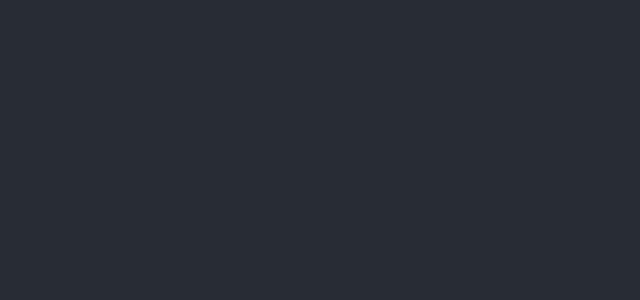
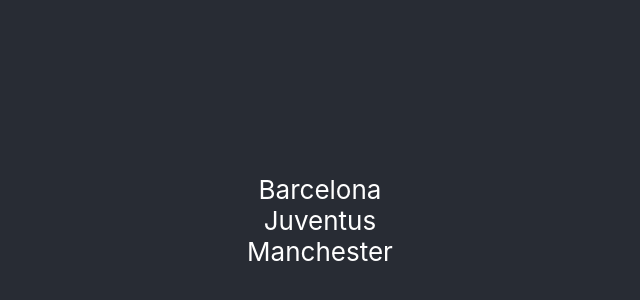
Before and after one commit to MMuktarova/class30082022, a React (Create React App) app: page / in a window 1280 px wide. Shown: the part 180-480 px from the top of the page, without its empty margins (320-960 px from the left). Built offline with nearby package versions, Linux system fonts and the light colour scheme.

Commit message:
base component and data is already shown on the app

```diff
--- a/src/App.js
+++ b/src/App.js
@@ -1,12 +1,12 @@
-
 import './App.css';
+import ScoreBoard from './components/scoresBoard/ScoreBoard';
 
 
 function App() {
   return (
     <div className="App">
       <header className="App-header">
-
+       <ScoreBoard/>
       </header>
     </div>
   );
--- /dev/null
+++ b/src/components/scoresBoard/ScoreBoard.jsx
@@ -0,0 +1,27 @@
+import { Component } from "react";
+import { teams } from './data'
+
+class ScoreBoard extends Component{
+    constructor() {
+        super()
+        this.state = {teams}
+    }
+    render() {
+        const {teams} =this.state
+        return (
+            <div>
+                {
+                    teams.map((team) => {
+                        return (
+                            <div>
+                                {team.nameClub}
+                            </div>
+                        )
+                    })
+                }
+            </div>
+        )
+    }
+
+}
+export default ScoreBoard
--- /dev/null
+++ b/src/components/scoresBoard/data.js
@@ -0,0 +1,20 @@
+ export const teams = [
+    {
+        id: 1,
+        nameClub: 'Barcelona',
+        img: "https://cdn.freebiesupply.com/logos/thumbs/2x/fc-barcelona-logo.png",
+        votes:0
+    },
+     {
+        id: 2,
+        nameClub: 'Juventus',
+        img: "https://purepng.com/public/uploads/large/purepng.com-juventus-logojuventuslogojuventus-turin-logonew-21529676316hzqzr.png",
+        votes:0
+     },
+      {
+        id: 3,
+        nameClub: 'Manchester',
+        img: "https://i.pinimg.com/originals/5f/7d/b6/5f7db63e2c0fc694aef02f1c64a31aab.jpg",
+        votes:0
+    }
+]
```
Also changed, not shown: src/components/scoresBoard/styles.js (added).
